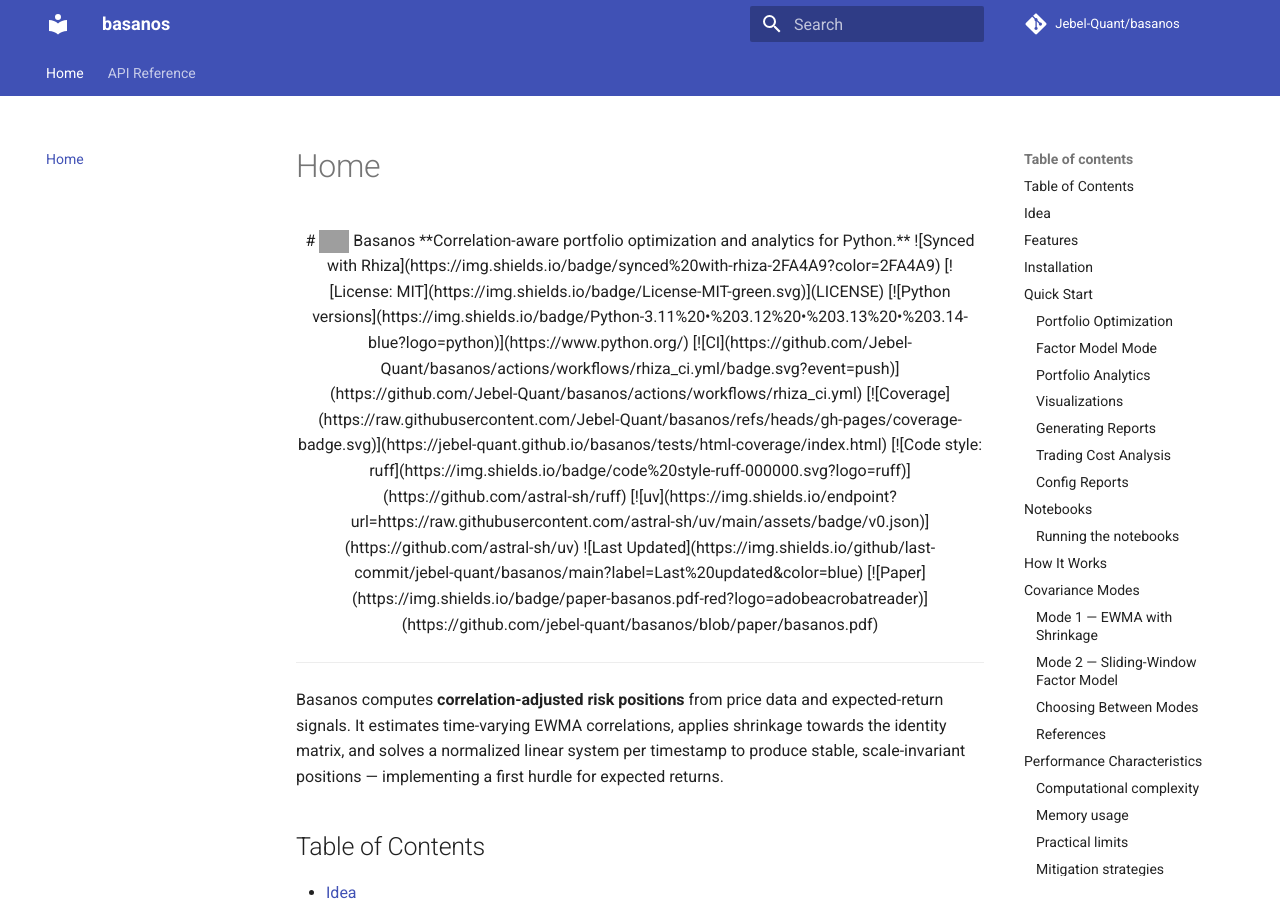
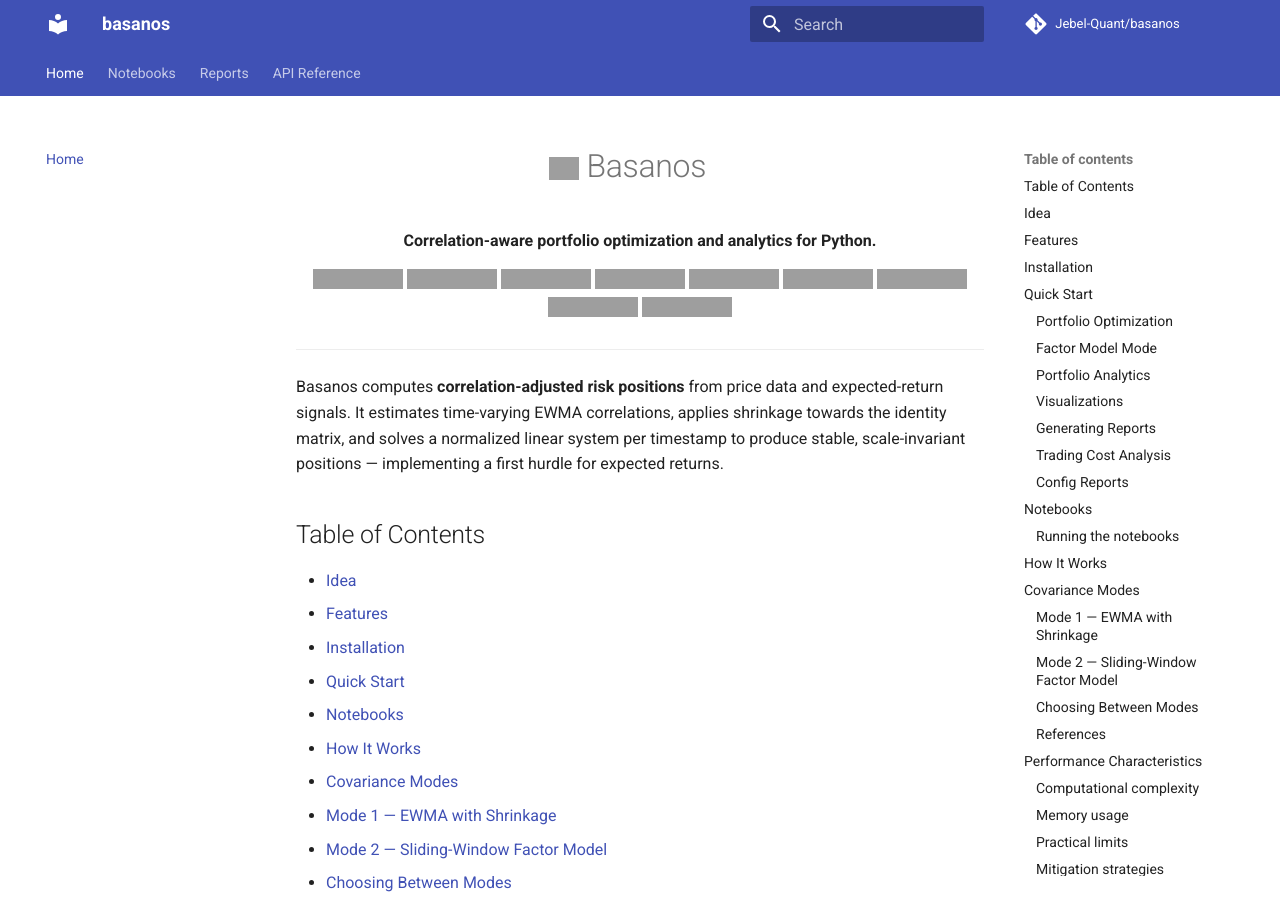
Before and after one commit to Jebel-Quant/basanos, an MkDocs documentation site: the page built from docs/index.md, in a window 1280 px wide and 900 px high. Built offline with MkDocs 1.6.1 and Material for MkDocs 9.7.7, drawn with Linux system fonts in a browser that asks for light colours; comment, search, counter and statistics services are not loaded; grey boxes are pictures that could not be loaded.

Commit message:
Mkdocs (#458)
* docs: migrate from pdoc/minibook to MkDocs

- Add mkdocs.yml with Material theme and mkdocstrings
- Add docs/index.md (README snippet) and docs/api.md (API reference)
- Add [dependency-groups.docs] and [tool.interrogate] to pyproject.toml
- Add .github/workflows/rhiza_docs.yml (coverage check + gh-deploy)
- Remove pdoc, marimushka, and minibook traces from user-owned files

Co-Authored-By: Claude Sonnet 4.6 <noreply@anthropic.com>

* refactor: remove legacy MiniBook templates and Makefile logic

- Delete unused MiniBook `custom.html.jinja2` template.
- Simplify `book.mk` by removing references to MiniBook and Marimo.
- Update `docs.mk` and project Makefiles to focus on MkDocs outputs.

* docs: add missing docstring to SlidingWindowConfig._validate_max_components

Co-Authored-By: Claude Sonnet 4.6 <noreply@anthropic.com>

* test: remove obsolete targets and references to Marimushka and docs

- Update test_book_targets.py to exclude "marimushka" and "docs" targets.
- Adjust expected phony targets and build resilience tests accordingly.

* fix: ignore CVE-2026-4539 in pip-audit (no fix available yet)

pygments ReDoS vulnerability with no upstream fix released.
Override security target to unblock make security.

Co-Authored-By: Claude Sonnet 4.6 <noreply@anthropic.com>

* fix: add mkdocstrings[python] to uvx invocations in docs.mk

Co-Authored-By: Claude Sonnet 4.6 <noreply@anthropic.com>

* fix: render markdown inside README's center div on MkDocs home page

Co-Authored-By: Claude Sonnet 4.6 <noreply@anthropic.com>

* fix: add Notebooks and Reports to MkDocs nav

Co-Authored-By: Claude Sonnet 4.6 <noreply@anthropic.com>

* chore: ignore auto-generated MkDocs docs pages

Co-Authored-By: Claude Sonnet 4.6 <noreply@anthropic.com>

---------

Co-authored-by: Claude Sonnet 4.6 <noreply@anthropic.com>

```diff
--- a/README.md
+++ b/README.md
@@ -1,4 +1,4 @@
-<div align="center">
+<div align="center" markdown="1">
 
 # <img src="https://raw.githubusercontent.com/Jebel-Quant/rhiza/main/.rhiza/assets/rhiza-logo.svg" alt="Rhiza Logo" width="30" style="vertical-align: middle;"> Basanos
 
--- a/mkdocs.yml
+++ b/mkdocs.yml
@@ -33,6 +33,7 @@ plugins:
             show_signature_annotations: true
 
 markdown_extensions:
+  - md_in_html
   - pymdownx.highlight
   - pymdownx.superfences
   - pymdownx.snippets:
@@ -44,4 +45,6 @@ markdown_extensions:
 
 nav:
   - Home: index.md
+  - Notebooks: notebooks.md
+  - Reports: reports.md
   - API Reference: api.md
```
Also changed, not shown: 2 other files.
